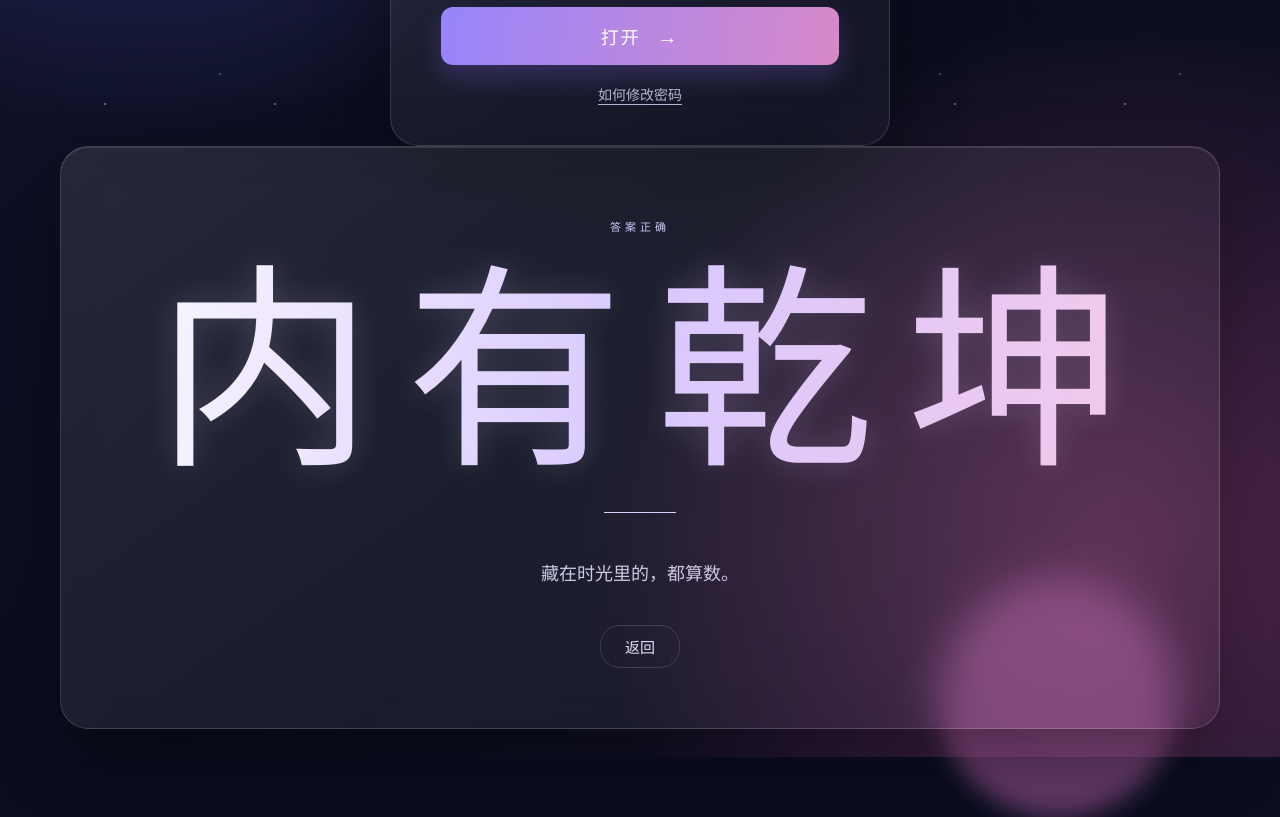
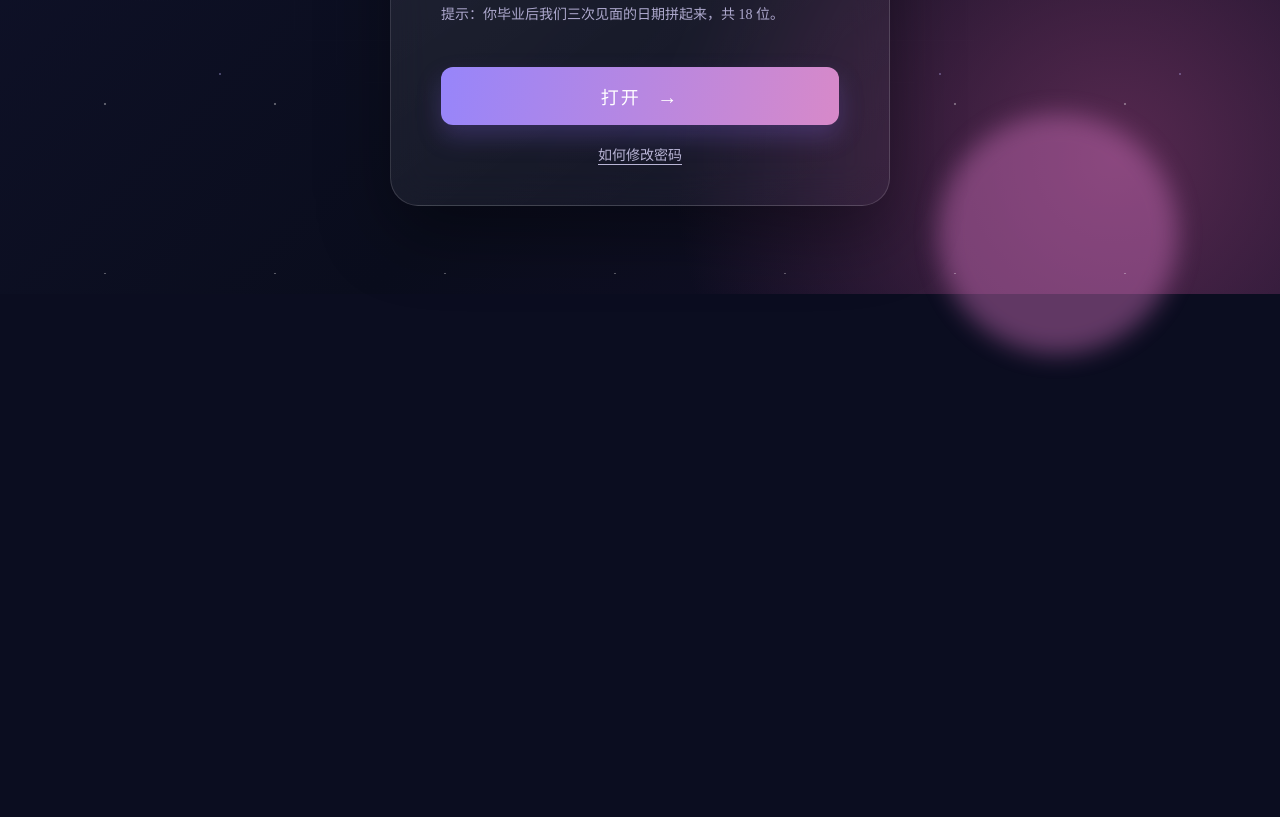
Before and after one commit to 2892496400-cell/nei-you-qian-kun, a plain HTML site: page index.html in a window 1280 px wide. Shown: the part 506-1323 px from the top of the page. After the commit the page ends 860 px from the top, so only its background shows below. Drawn offline with Linux system fonts and the light colour scheme; a web font is replaced by a local one.

Commit message:
Update index.html

```diff
--- a/index.html
+++ b/index.html
@@ -45,13 +45,6 @@
         </form>
         <button class="settings-trigger" id="settingsTrigger" type="button">如何修改密码</button>
       </section>
-      <section class="reveal hidden" id="reveal" aria-live="polite">
-        <p class="reveal-kicker">答案正确</p>
-        <h2>内有乾坤</h2>
-        <div class="line"></div>
-        <p>藏在时光里的，都算数。</p>
-        <button class="back" id="back" type="button">返回</button>
-      </section>
       <dialog id="settingsDialog">
         <form id="settingsForm" method="dialog">
           <button class="close" id="closeSettings" type="button" aria-label="关闭">×</button>
```
